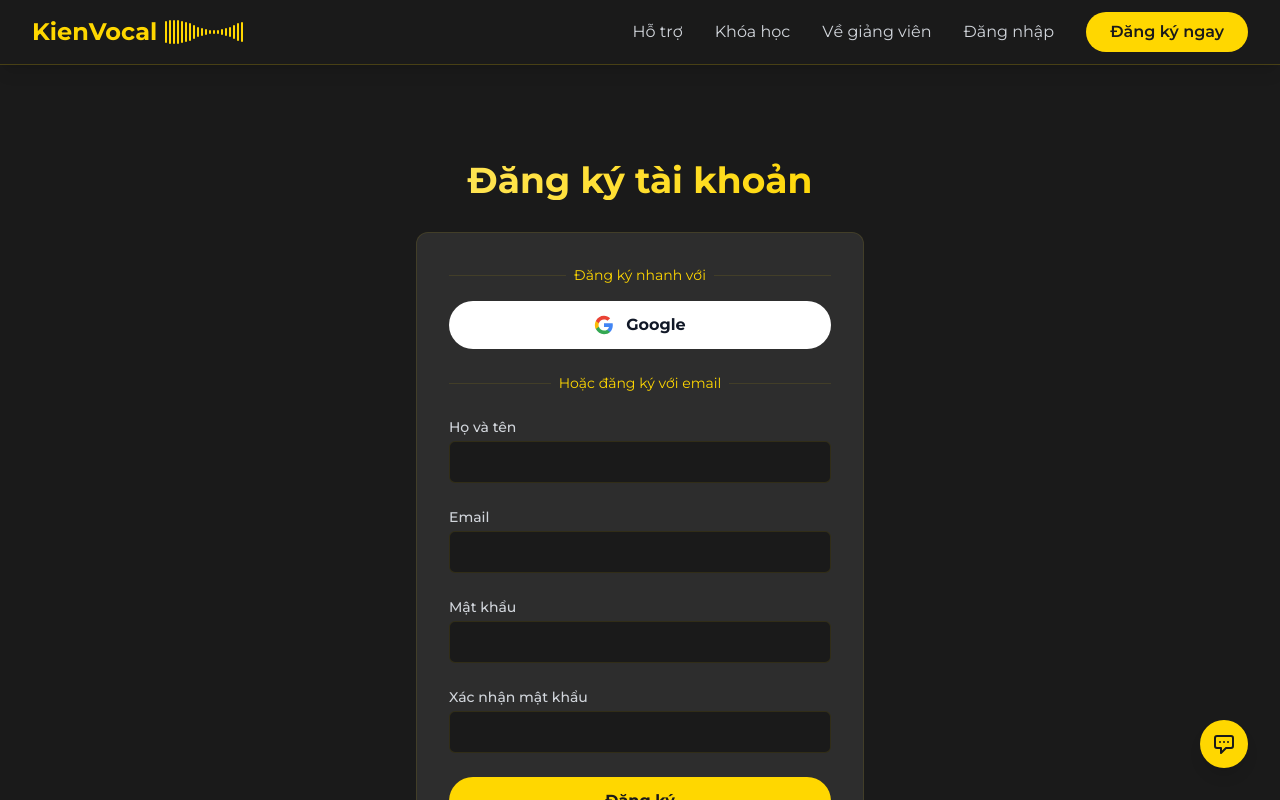
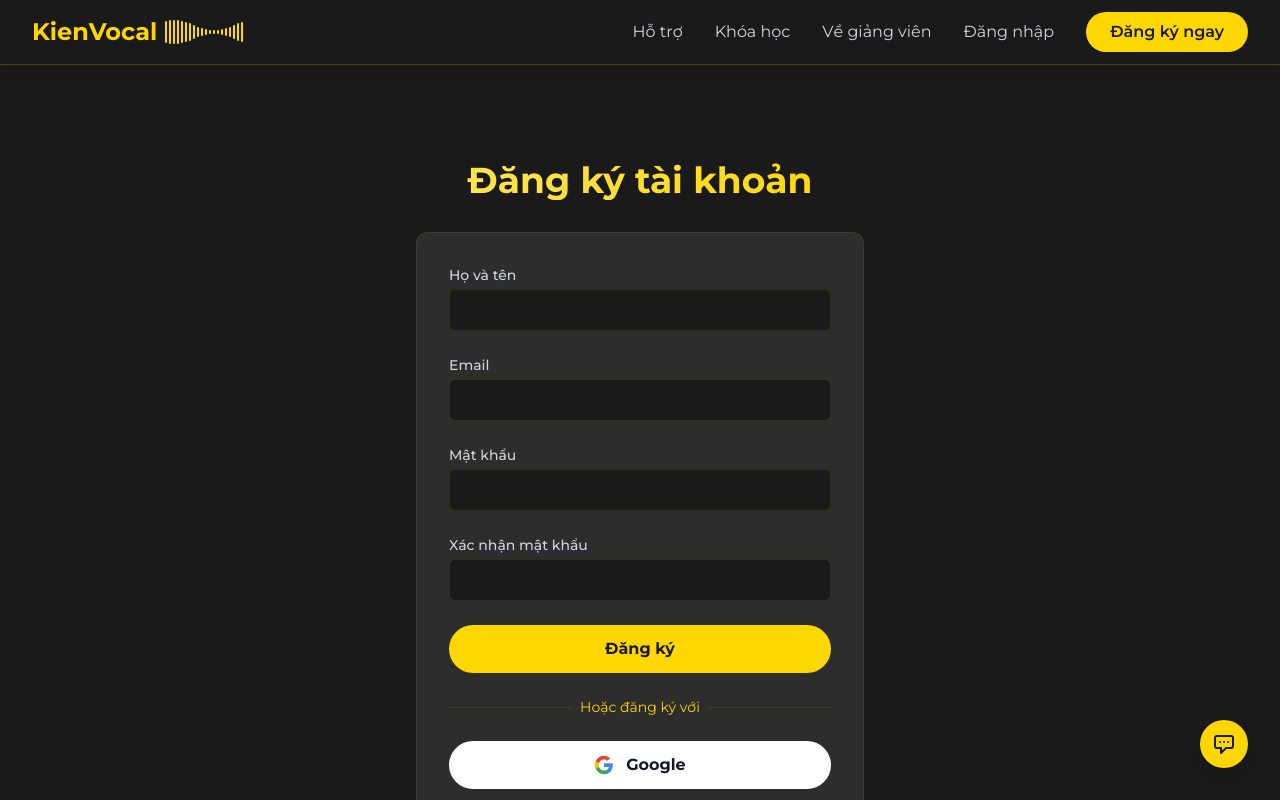
Before and after one commit to zaikaman2/WebThanhNhac, a Next.js app: page /auth/register in a window 1280 px wide. Shown: the top 800 px of the page. Built offline with nearby package versions, Linux system fonts and the light colour scheme.

Commit message:
Đổi vị trí nút google và form đăng ký với email trong trang đăng ký

```diff
--- a/src/app/auth/register/page.tsx
+++ b/src/app/auth/register/page.tsx
@@ -115,56 +115,6 @@ function RegisterForm() {
         </div>
       )}
 
-      <div>
-        <div className="relative">
-          <div className="absolute inset-0 flex items-center">
-            <div className="w-full border-t border-primary/10"></div>
-          </div>
-          <div className="relative flex justify-center text-sm">
-            <span className="px-2 bg-secondary-light text-primary">
-              Đăng ký nhanh với
-            </span>
-          </div>
-        </div>
-
-        <button
-          type="button"
-          onClick={handleGoogleSignIn}
-          className="mt-4 w-full flex items-center justify-center gap-3 bg-white text-gray-900 py-3 rounded-full font-bold hover:bg-gray-50 transition-all duration-300"
-        >
-          <svg className="w-5 h-5" viewBox="0 0 24 24">
-            <path
-              d="M22.56 12.25c0-.78-.07-1.53-.2-2.25H12v4.26h5.92c-.26 1.37-1.04 2.53-2.21 3.31v2.77h3.57c2.08-1.92 3.28-4.74 3.28-8.09z"
-              fill="#4285F4"
-            />
-            <path
-              d="M12 23c2.97 0 5.46-.98 7.28-2.66l-3.57-2.77c-.98.66-2.23 1.06-3.71 1.06-2.86 0-5.29-1.93-6.16-4.53H2.18v2.84C3.99 20.53 7.7 23 12 23z"
-              fill="#34A853"
-            />
-            <path
-              d="M5.84 14.09c-.22-.66-.35-1.36-.35-2.09s.13-1.43.35-2.09V7.07H2.18C1.43 8.55 1 10.22 1 12s.43 3.45 1.18 4.93l2.85-2.22.81-.62z"
-              fill="#FBBC05"
-            />
-            <path
-              d="M12 5.38c1.62 0 3.06.56 4.21 1.64l3.15-3.15C17.45 2.09 14.97 1 12 1 7.7 1 3.99 3.47 2.18 7.07l3.66 2.84c.87-2.6 3.3-4.53 6.16-4.53z"
-              fill="#EA4335"
-            />
-          </svg>
-          Google
-        </button>
-      </div>
-
-      <div className="relative">
-        <div className="absolute inset-0 flex items-center">
-          <div className="w-full border-t border-primary/10"></div>
-        </div>
-        <div className="relative flex justify-center text-sm">
-          <span className="px-2 bg-secondary-light text-primary">
-            Hoặc đăng ký với email
-          </span>
-        </div>
-      </div>
-
       {/* Name input */}
       <div>
         <label htmlFor="name" className="block text-sm font-medium text-gray-300">
@@ -245,6 +195,43 @@ function RegisterForm() {
           'Đăng ký'
         )}
       </button>
+
+      <div className="relative">
+        <div className="absolute inset-0 flex items-center">
+          <div className="w-full border-t border-primary/10"></div>
+        </div>
+        <div className="relative flex justify-center text-sm">
+          <span className="px-2 bg-secondary-light text-primary">
+            Hoặc đăng ký với
+          </span>
+        </div>
+      </div>
+
+      <button
+        type="button"
+        onClick={handleGoogleSignIn}
+        className="w-full flex items-center justify-center gap-3 bg-white text-gray-900 py-3 rounded-full font-bold hover:bg-gray-50 transition-all duration-300"
+      >
+        <svg className="w-5 h-5" viewBox="0 0 24 24">
+          <path
+            d="M22.56 12.25c0-.78-.07-1.53-.2-2.25H12v4.26h5.92c-.26 1.37-1.04 2.53-2.21 3.31v2.77h3.57c2.08-1.92 3.28-4.74 3.28-8.09z"
+            fill="#4285F4"
+          />
+          <path
+            d="M12 23c2.97 0 5.46-.98 7.28-2.66l-3.57-2.77c-.98.66-2.23 1.06-3.71 1.06-2.86 0-5.29-1.93-6.16-4.53H2.18v2.84C3.99 20.53 7.7 23 12 23z"
+            fill="#34A853"
+          />
+          <path
+            d="M5.84 14.09c-.22-.66-.35-1.36-.35-2.09s.13-1.43.35-2.09V7.07H2.18C1.43 8.55 1 10.22 1 12s.43 3.45 1.18 4.93l2.85-2.22.81-.62z"
+            fill="#FBBC05"
+          />
+          <path
+            d="M12 5.38c1.62 0 3.06.56 4.21 1.64l3.15-3.15C17.45 2.09 14.97 1 12 1 7.7 1 3.99 3.47 2.18 7.07l3.66 2.84c.87-2.6 3.3-4.53 6.16-4.53z"
+            fill="#EA4335"
+          />
+        </svg>
+        Google
+      </button>
     </form>
   )
 }
```
